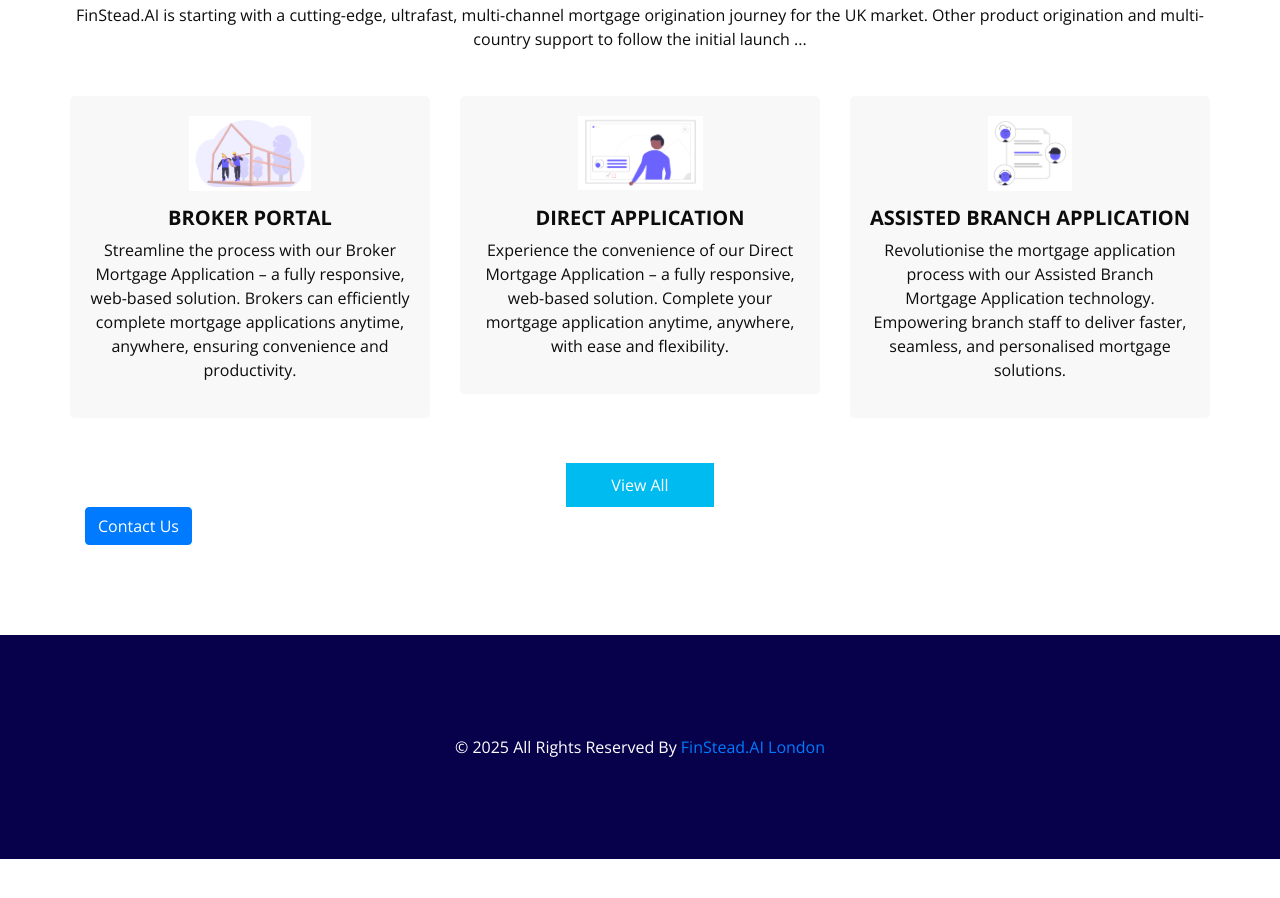
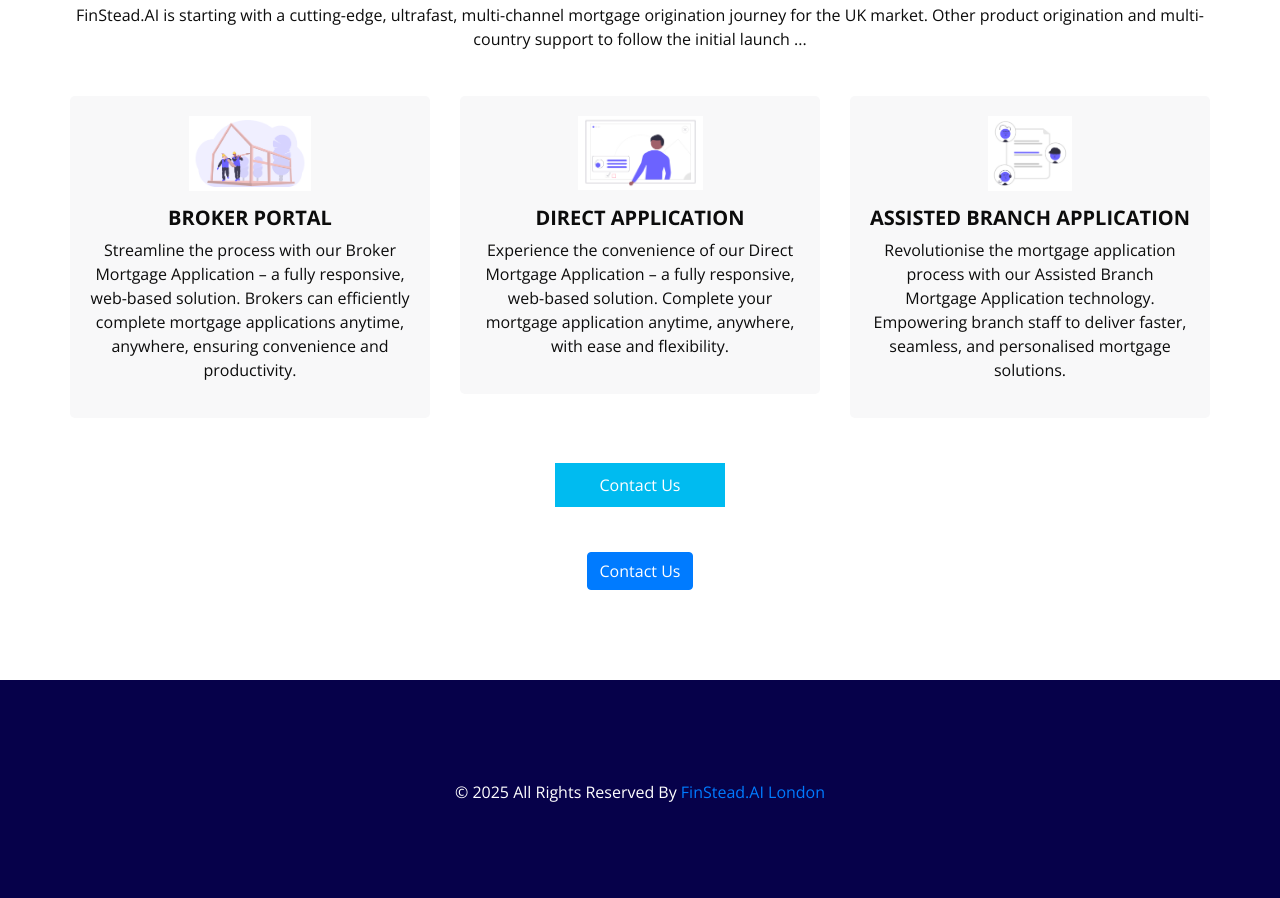
Before and after one commit to finsteadai/finsteadai.github.io, a plain HTML site: page index.html in a window 1280 px wide. Shown: the part 1086-1984 px from the top of the page. Before the commit the page ends 1945 px from the top, so only its background shows below. Drawn offline with nearby package versions, Linux system fonts and the light colour scheme; some packages are replaced by stand-ins of ours.

Commit message:
Update index.html

```diff
--- a/index.html
+++ b/index.html
@@ -291,10 +291,10 @@
         </div>
         <div class="btn-box">
           <a href="">
-            View All
+            Contact Us
           </a>
         </div>
-            <div class="container">
+            <div class="btn-box">
         <button class="btn btn-primary" onclick="window.open('https://docs.google.com/forms/d/e/1FAIpQLSdGaltcUAn4eMl-rrWigocqXlVjRfFKiK5UhGpClVaEM7Xt8A/viewform', '_blank')">
             Contact Us
         </button>
```
